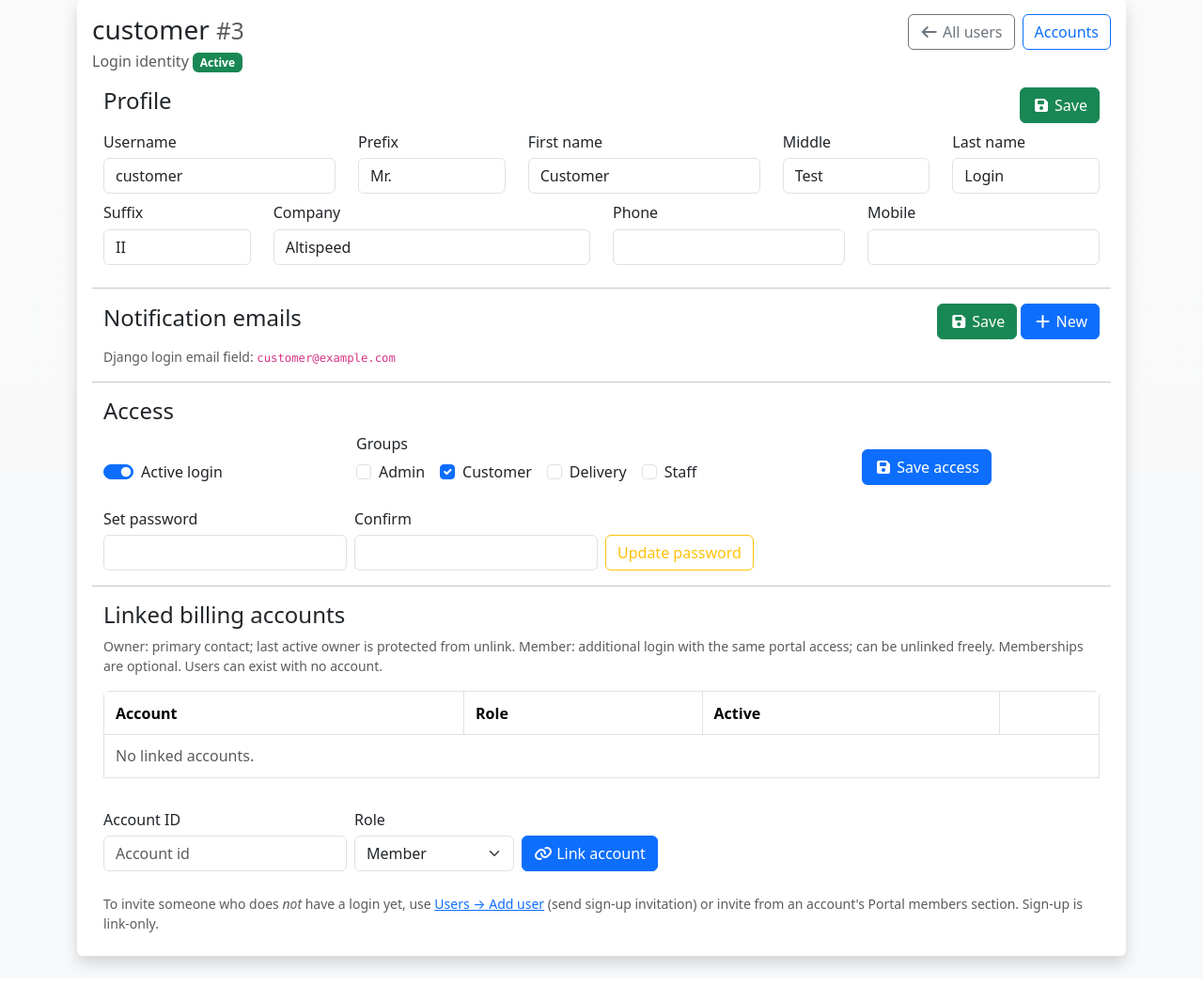
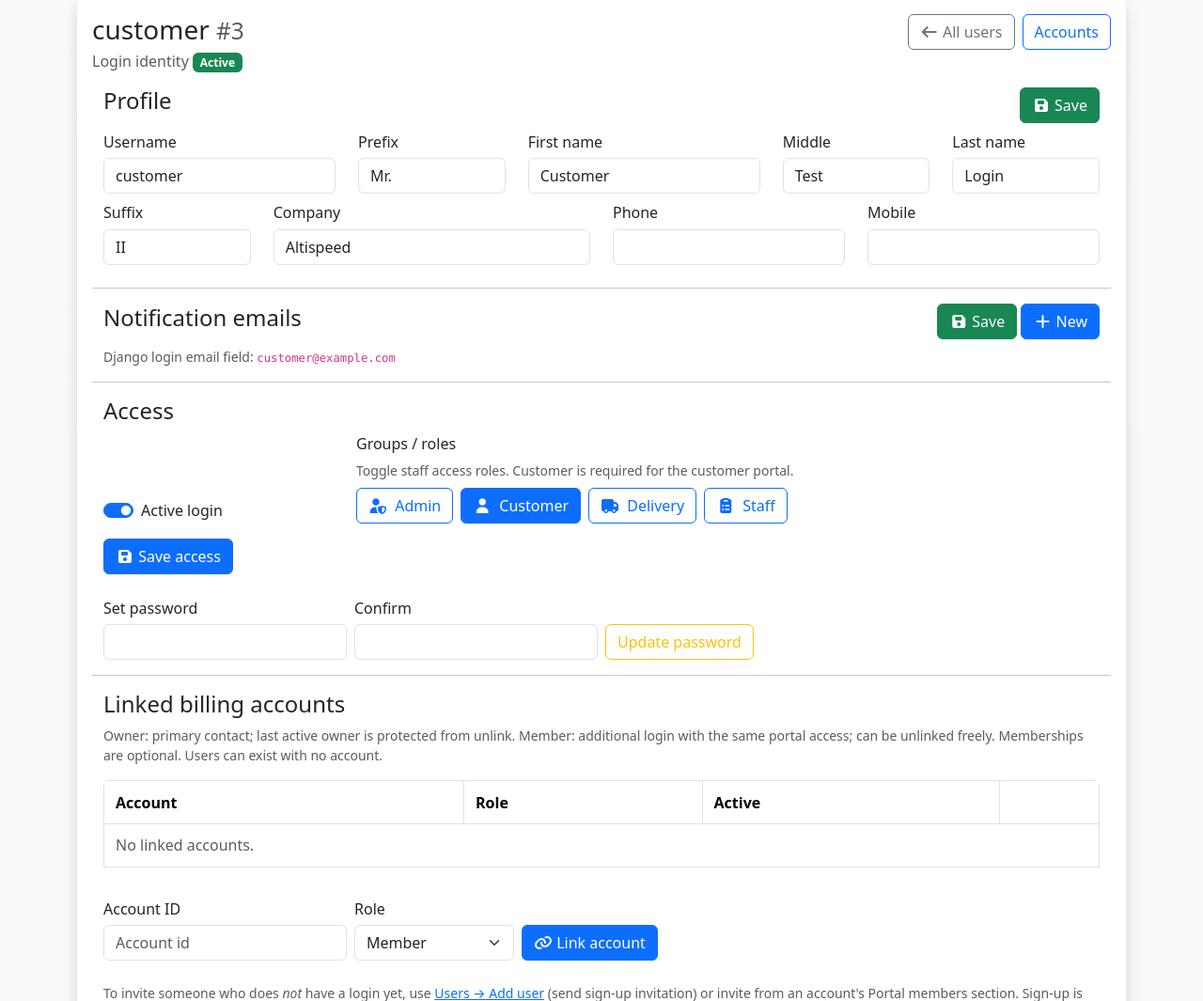
Before and after one commit to AltispeedTechnologies/boxes, a Django app: page /users/3/edit in a window 1280 px wide. Shown: the part 83-1148 px from the top of the page at 94% size. Before the commit the page ends 1116 px from the top, so only its background shows below. Run offline with Django 5.2, Linux system fonts and the light colour scheme; a user stored in the database is signed in; data comes from the database, SQL or seed files in the repository; data that the repository does not hold is empty; parts of the project's set-up code (start-up, migrations or seed data) failed here and were passed over; some libraries are stand-ins or nearby versions.

Commit message:
Polish user group roles with Bootstrap toggle buttons
Replace plain group checkboxes with btn-check chips for Admin, Staff,
Customer, and Delivery so access roles are easier to scan and set.

```diff
--- a/boxes/templates/mgmt/user_edit.html
+++ b/boxes/templates/mgmt/user_edit.html
@@ -126,16 +126,25 @@
                     <label class="form-check-label" for="user-is-active">Active login</label>
                 </div>
             </div>
-            <div class="col-md-6">
-                <label class="form-label">Groups</label>
-                <div class="d-flex flex-wrap gap-3">
+            <div class="col-md-9">
+                <label class="form-label">Groups / roles</label>
+                <p class="text-muted small mb-2">
+                    Toggle staff access roles. Customer is required for the customer portal.
+                </p>
+                <div class="d-flex flex-wrap gap-2" id="user-group-toggles" role="group"
+                     aria-label="User groups">
                     {% for g in all_groups %}
-                    <div class="form-check">
-                        <input class="form-check-input user-group-check" type="checkbox"
-                               value="{{ g }}" id="group-{{ g }}"
-                               {% if g in groups %}checked{% endif %}>
-                        <label class="form-check-label" for="group-{{ g }}">{{ g }}</label>
-                    </div>
+                    <input type="checkbox" class="btn-check user-group-check"
+                           value="{{ g }}" id="group-{{ g }}" autocomplete="off"
+                           {% if g in groups %}checked{% endif %}>
+                    <label class="btn btn-outline-primary" for="group-{{ g }}">
+                        {% if g == "Admin" %}<i class="fas fa-user-shield me-1"></i>
+                        {% elif g == "Staff" %}<i class="fas fa-clipboard-list me-1"></i>
+                        {% elif g == "Customer" %}<i class="fas fa-user me-1"></i>
+                        {% elif g == "Delivery" %}<i class="fas fa-truck me-1"></i>
+                        {% endif %}
+                        {{ g }}
+                    </label>
                     {% empty %}
                     <span class="text-muted">No groups defined. Load initial_data.</span>
                     {% endfor %}
```
